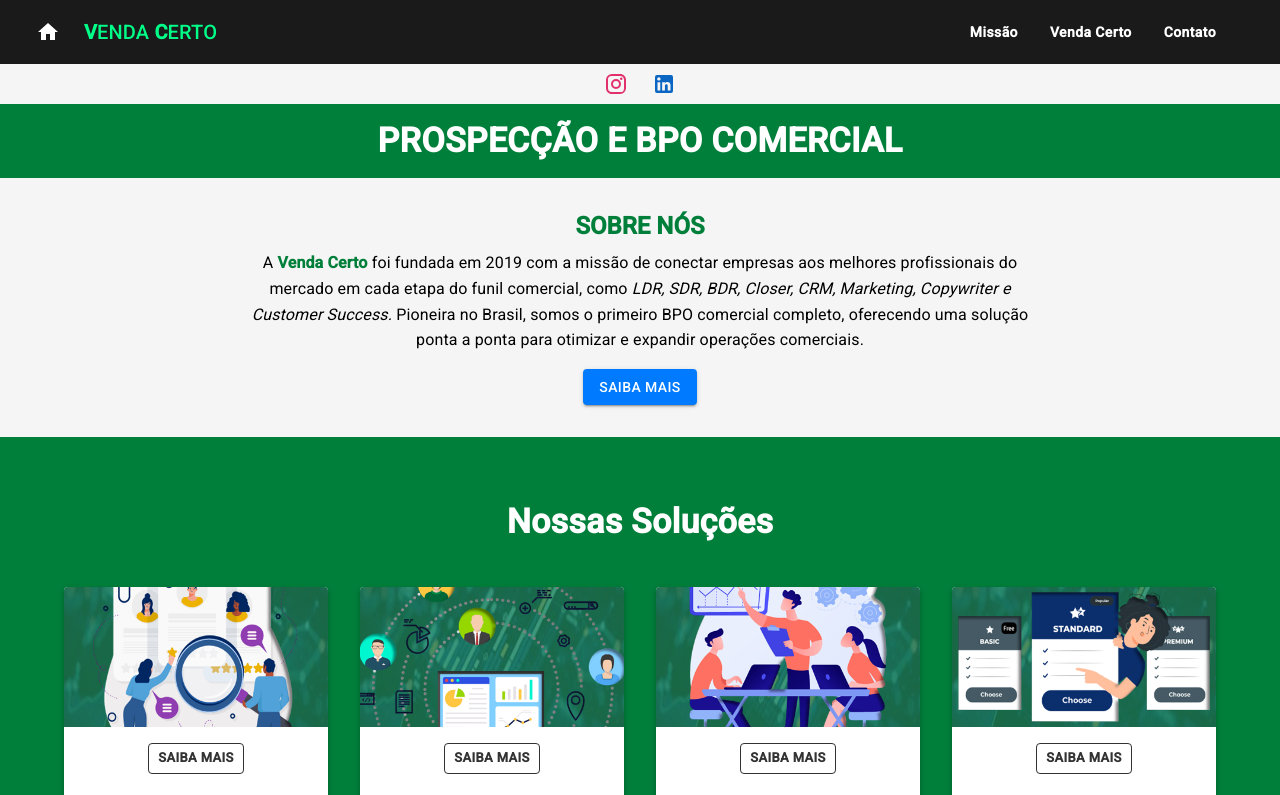
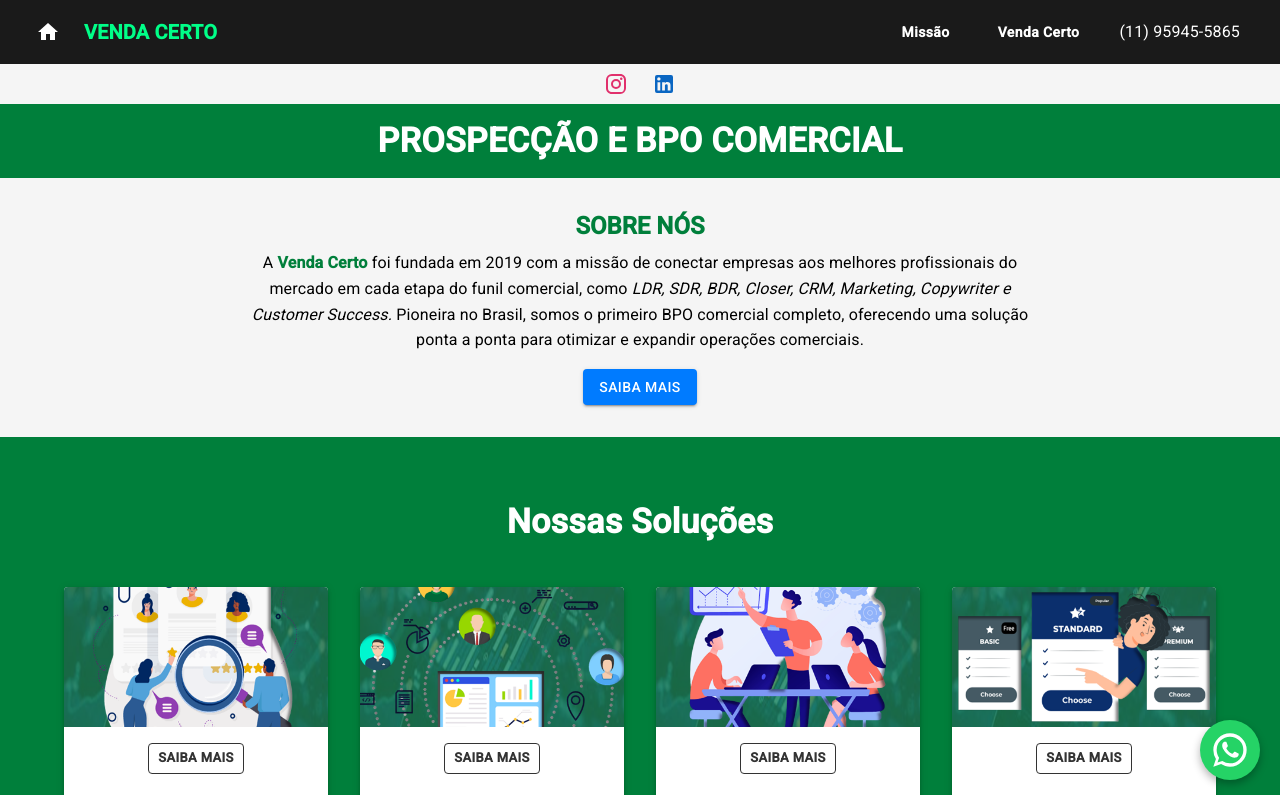
Before and after one commit to PatrickAngrezani/right-sell-react-project, a React (Create React App) app: page / in a window 1280 px wide. Shown: the top 795 px of the page. Built offline with nearby package versions, Linux system fonts and the light colour scheme.

Commit message:
adjust header and app component

```diff
--- a/src/App.tsx
+++ b/src/App.tsx
@@ -16,6 +16,7 @@
 import TecnologiaPage from "./components/TecnologiaPage.tsx";
 import DiferenciaisPage from "./components/DiferenciaisPage.tsx";
 import PlanosPage from "./components/PlanosPage.tsx";
+import FloatingWhatsAppButton from "./components/FloathingWhatsAppButoon.tsx";
 
 const PageWrapper: React.FC<{ children: React.ReactNode }> = ({ children }) => {
   const location = useLocation();
@@ -81,6 +82,7 @@
                   <Clients />
                 </div>
                 <Footer />
+                <FloatingWhatsAppButton />
               </>
             }
           />
--- a/src/components/Header.tsx
+++ b/src/components/Header.tsx
@@ -62,7 +62,14 @@
       position="static"
       sx={{ backgroundColor: "#1a1a1a", padding: "0 1rem" }}
     >
-      <Toolbar>
+      <Toolbar
+        sx={{
+          display: "flex",
+          justifyContent: "space-between",
+          alignItems: "center",
+        }}
+      >
+        <Box display="flex" alignItems="center">
           <IconButton
             edge="start"
             color="inherit"
@@ -80,25 +87,27 @@
           <Typography
             variant="h6"
             component="div"
-          sx={{ flexGrow: 1, color: "#00ff88" }}
+            sx={{ color: "#00ff88", fontWeight: "bold" }}
           >
-          <Box component="span" sx={{ color: "#00ff88", fontWeight: "bold" }}>
+            <Box component="span" sx={{ color: "#00ff88" }}>
               V
             </Box>
             ENDA{" "}
-          <Box component="span" sx={{ color: "#00ff88", fontWeight: "bold" }}>
+            <Box component="span" sx={{ color: "#00ff88" }}>
               C
             </Box>
             ERTO
           </Typography>
+        </Box>
 
+        <Box display="flex" alignItems="center">
           <Button
             color="inherit"
             onClick={handleMissionButton}
             sx={{
               fontWeight: "bold",
               textTransform: "none",
-            mr: 2,
+              mx: 2,
               "&:hover": {
                 backgroundColor: colors.darkGrayBackground,
               },
@@ -106,7 +115,6 @@
           >
             Missão
           </Button>
-
           <Popover
             id={id}
             open={isMissionMenuOpen}
@@ -136,18 +144,18 @@
               </Typography>
               <Typography variant="body2" sx={{ textAlign: "justify" }}>
                 Conectar empresas aos melhores talentos comerciais, oferecendo
-              soluções completas e personalizadas que impulsionem o crescimento,
-              otimizem o funil de vendas e garantam uma experiência excepcional
-              em cada etapa do processo comercial.
+                soluções completas e personalizadas que impulsionem o
+                crescimento, otimizem o funil de vendas e garantam uma
+                experiência excepcional em cada etapa do processo comercial.
               </Typography>
               <Typography variant="h6" gutterBottom sx={{ marginTop: 3 }}>
                 Visão
               </Typography>
               <Typography variant="body2" sx={{ textAlign: "justify" }}>
                 Ser a referência nacional em BPO comercial completo, liderando o
-              mercado com inovação, excelência e confiabilidade, e transformando
-              a forma como empresas conduzem suas operações de vendas e
-              relacionamento com clientes.
+                mercado com inovação, excelência e confiabilidade, e
+                transformando a forma como empresas conduzem suas operações de
+                vendas e relacionamento com clientes.
               </Typography>
               <Typography variant="h6" gutterBottom sx={{ marginTop: 3 }}>
                 Valores
@@ -157,12 +165,13 @@
                 alta qualidade e superar as expectativas dos nossos clientes.
                 <br />
                 <br />
-              <strong>Inovação</strong>: Buscar constantemente novas estratégias
-              e soluções para otimizar o funil comercial.
+                <strong>Inovação</strong>: Buscar constantemente novas
+                estratégias e soluções para otimizar o funil comercial.
                 <br />
                 <br />
-              <strong>Transparência</strong>: Trabalhar de forma ética e clara,
-              mantendo uma comunicação aberta com clientes e colaboradores.
+                <strong>Transparência</strong>: Trabalhar de forma ética e
+                clara, mantendo uma comunicação aberta com clientes e
+                colaboradores.
                 <br />
                 <br />
                 <strong>Foco no Cliente</strong>: Priorizar as necessidades dos
@@ -183,7 +192,7 @@
             sx={{
               fontWeight: "bold",
               textTransform: "none",
-            mr: 2,
+              mx: 2,
               "&:hover": {
                 backgroundColor: colors.darkGrayBackground,
               },
@@ -209,22 +218,19 @@
             </MenuItem>
           </Menu>
 
-        <Button
-          href="https://www.google.com/url?q=https%3A%2F%2Fwa.me%2F%2F5511959455865%3Ftext%3DVim%2520pelo%2520site%2520%2C%2520tenho%2520interesse%2520em%2520conhecer%2520mais%2520a%2520VendaCerto&sa=D&sntz=1&usg=AOvVaw2ht1pfRew_v7VKF9hm6fdj"
-          target="_blank"
+          <Box
+            display="flex"
+            alignItems="center"
+            sx={{ ml: 2, paddingRight: "0px" }}
+          >
+            <Typography
+              variant="body1"
               color="inherit"
-          sx={{
-            fontWeight: "bold",
-            textTransform: "none",
-            mr: 2,
-            transition: "ease",
-            "&:hover": {
-              backgroundColor: colors.darkGrayBackground,
-            },
-          }}
             >
-          Contato
-        </Button>
+              (11) 95945-5865
+            </Typography>
+          </Box>
+        </Box>
       </Toolbar>
     </AppBar>
   );
```
Lines whose indentation alone changed are shown as unchanged.
